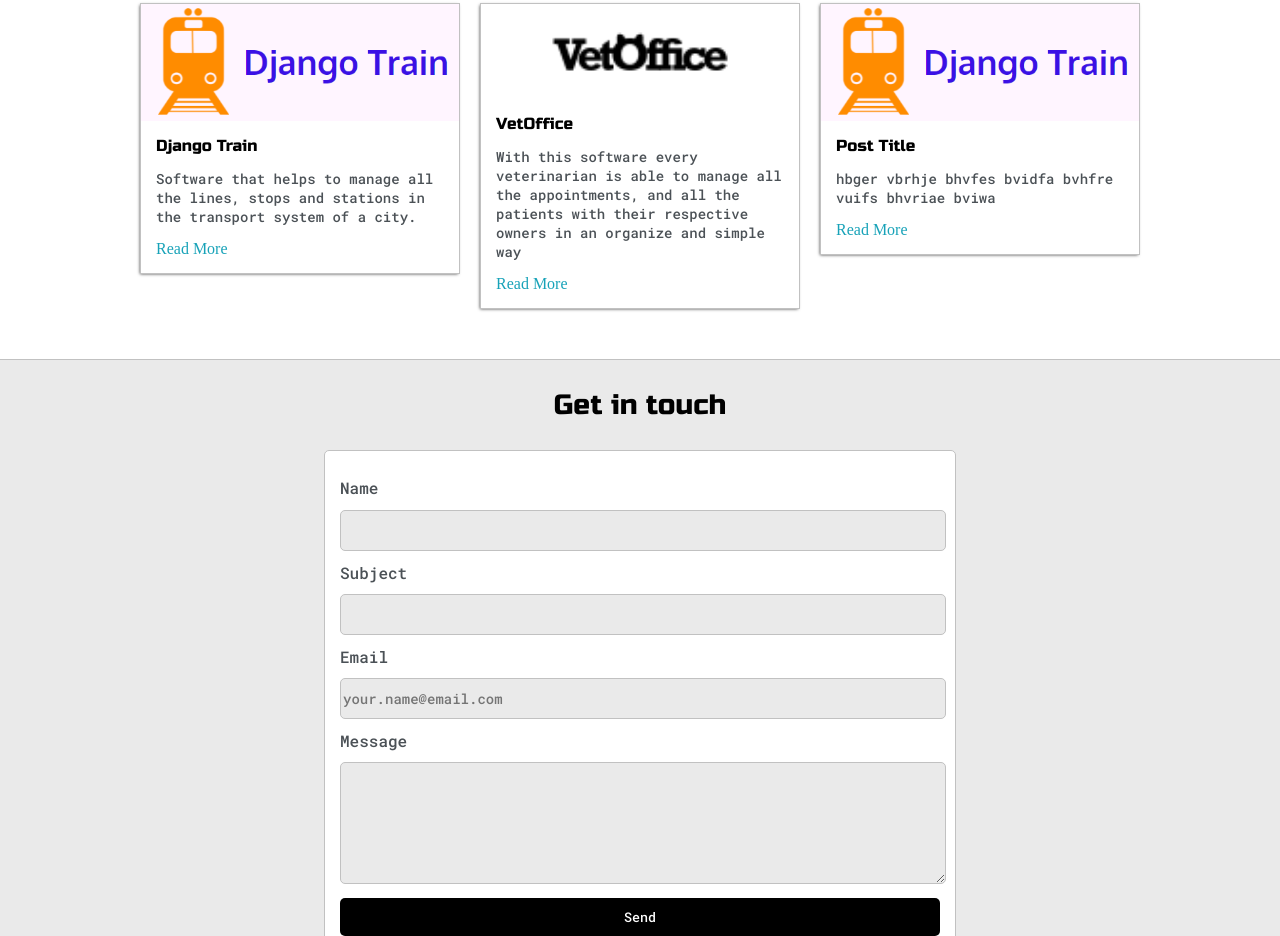
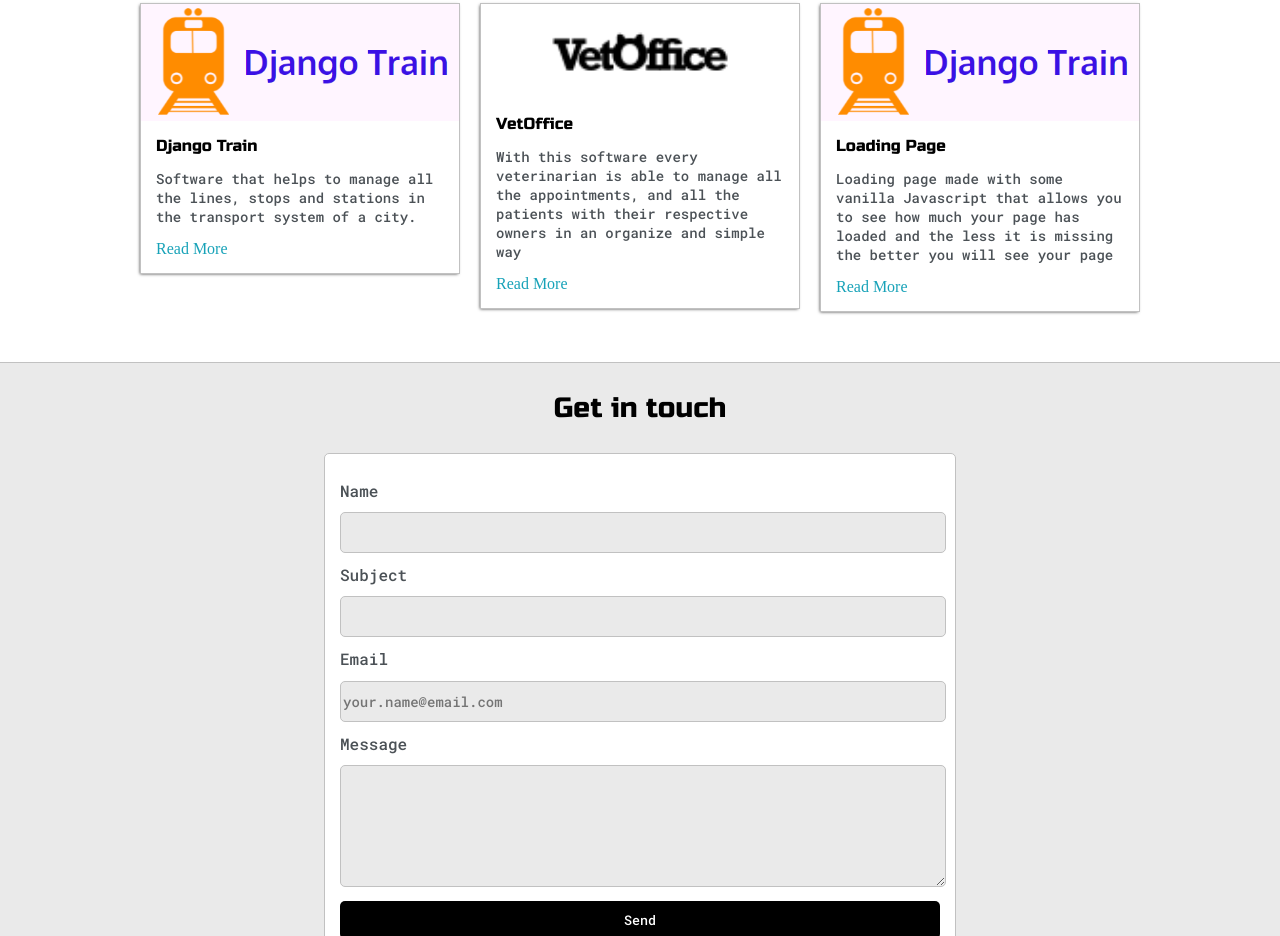
Before and after one commit to sergiotrivino/sergiotrivino.github.io, a plain HTML site: page index.html in a window 1280 px wide. Shown: the part 3273-4209 px from the top of the page. Drawn offline with Linux system fonts and the light colour scheme.

Commit message:
Loading page project section fixed

```diff
--- a/index.html
+++ b/index.html
@@ -316,11 +316,13 @@
                         <div class="post">
                             <img class="thumbnail" src="./resources/images/DjangoTrain.PNG" alt="">
                             <div class="post-preview">
-                                <h6 class="post-title">Post Title</h6>
-                                <p class="post-intro">hbger vbrhje bhvfes bvidfa
-                                    bvhfre vuifs bhvriae bviwa
+                                <h6 class="post-title">Loading Page</h6>
+                                <p class="post-intro">Loading page made with some
+                                    vanilla Javascript that allows you to
+                                    see how much your page has loaded and the less
+                                    it is missing the better you will see your page
                                 </p>
-                                <a href="#">Read More</a>
+                                <a href="https://sergiotrivino.github.io/loading-page/">Read More</a>
                             </div>
                         </div>
                     </div>
```
